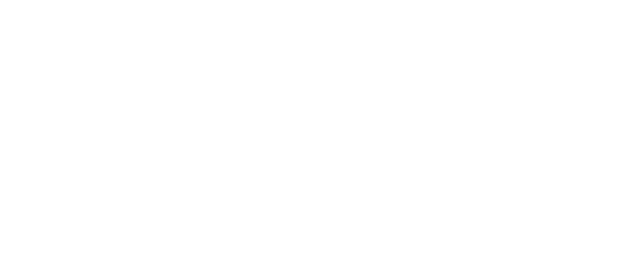
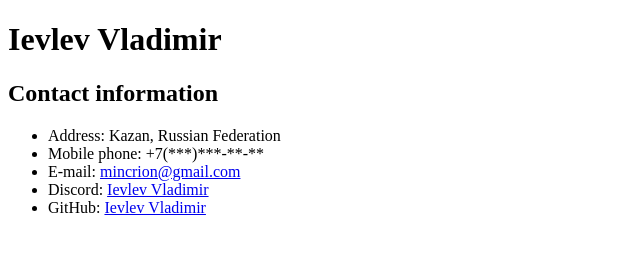
Before and after one commit to mincrion/rsschool-cv, a plain HTML site: page index.html in a window 1280 px wide. Shown: the whole page, without its empty margins (0-640 px from the left). Drawn offline with Linux system fonts and the light colour scheme.

Commit message:
feat: add contacts

```diff
--- a/index.html
+++ b/index.html
@@ -5,3 +5,18 @@
     <meta name="viewport" content="width=device-width, initial-scale=1.0">
     <title>Resume - Ievlev Vladimir</title>
 </head>
+<body>
+    <h1>Ievlev Vladimir</h1>
+
+    <h2>Contact information</h2>
+    <ul>
+        <li>Address: Kazan, Russian Federation</li>
+        <li>Mobile phone: +7(***)***-**-**</li>
+        <li>E-mail: <a href="mailto:mincrion@gmail.com">mincrion@gmail.com</a></li>
+        <li>Discord: <a href="#">Ievlev Vladimir</a></li>
+        <li>GitHub: <a href="https://github.com/mincrion" target="_blank">Ievlev Vladimir</a></li>
+    </ul>
+
+
+</body>
+</html>
```
